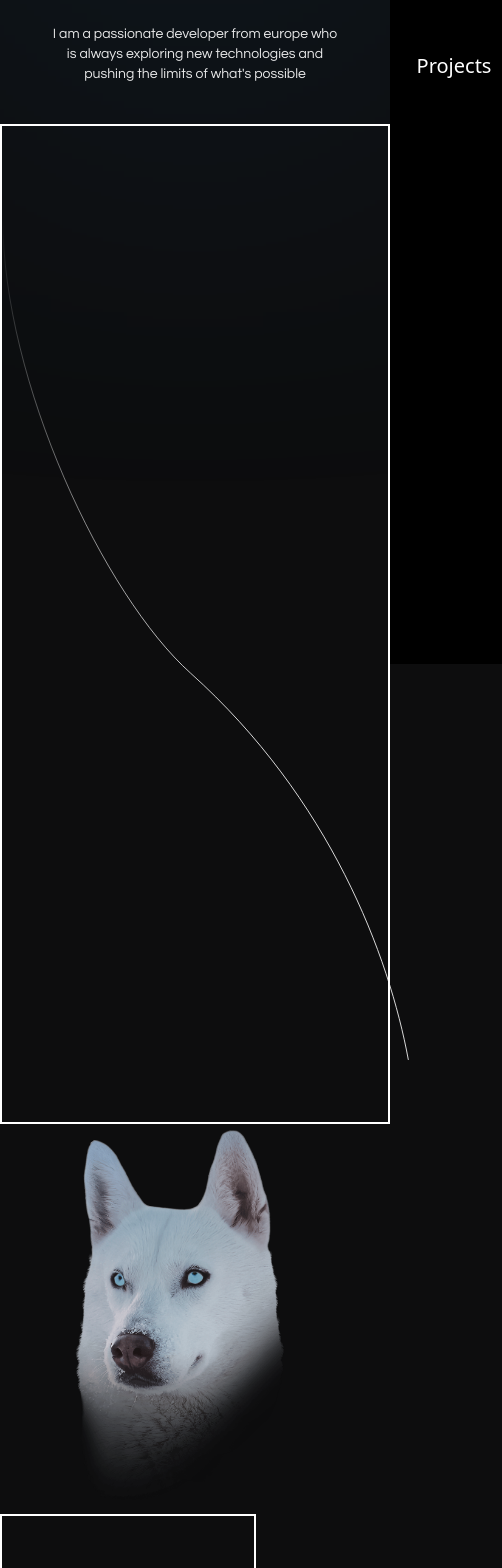
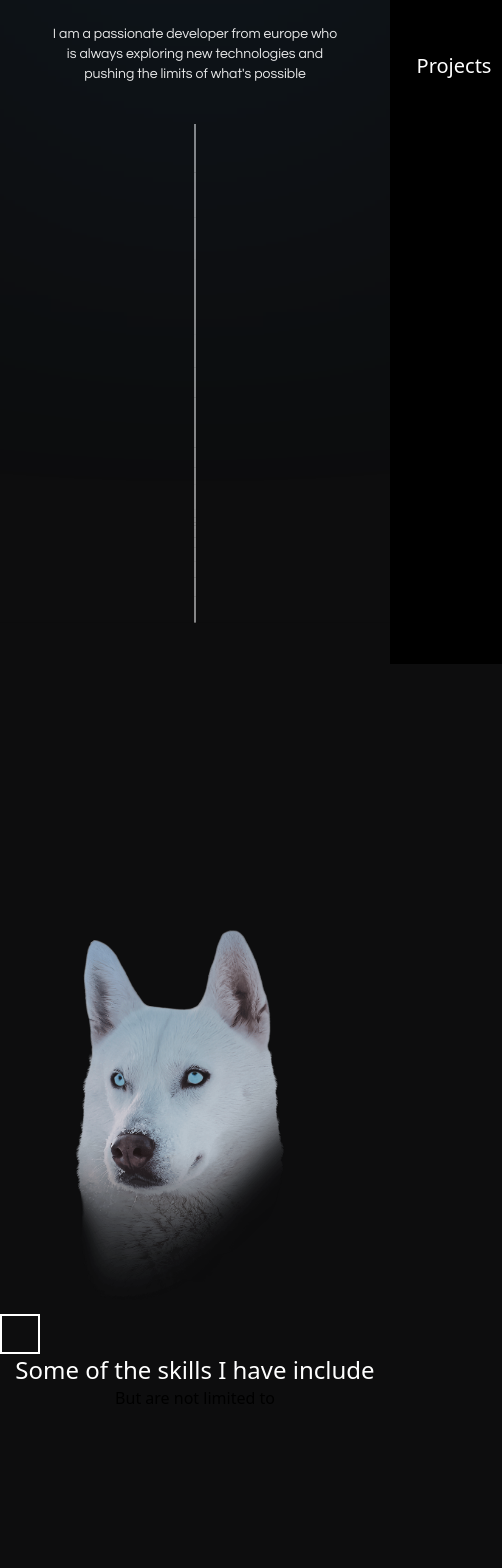
Before and after one commit to erupturatis/Personal-Website, a Next.js app: page /home in a window 390 px wide. Shown: the part 180-1748 px from the top of the page, 502 px wide, since content can reach past the window. Built offline with nearby package versions, Linux system fonts and the light colour scheme.

Commit message:
refactored line to canvas, made it responsive

```diff
--- a/src/components/home/middle/Middle.tsx
+++ b/src/components/home/middle/Middle.tsx
@@ -1,9 +1,15 @@
 import React from 'react';
+import { useEffect } from 'react';
 
 const Middle = () => {
   return (
-    <div id="huskyScrollBottom" className="w-64 h-64 border-2 border-white">
-      <div></div>
+    <div className="relative">
+      <div id="huskyScrollBottom" className=" w-10 h-10 border-2 border-white relative " />
+      <div className="w-full">
+        <div className="w-full text-center text-white text-2xl clstest">Some of the skills I have include</div>
+        <div className="w-full text-center">But are not limited to</div>
+      </div>
+      <div className="h-96"></div>
     </div>
   );
 };
--- /dev/null
+++ b/src/components/home/top/Canvas.tsx
@@ -0,0 +1,103 @@
+import { useEffect, useRef } from 'react';
+import { useState } from 'react';
+import React from 'react';
+type CanvasProps = {
+  x1: number;
+  y1: number;
+  x2: number;
+  y2: number;
+  widthP: number;
+  heightP: number;
+  accent: number;
+};
+
+const Canvas = ({ x1, y1, x2, y2, widthP, heightP, accent }: CanvasProps) => {
+  const [width, setWidth] = useState(widthP);
+
+  const stop = useRef(false);
+  const currentWidth = useRef(widthP);
+
+  const refX1 = useRef(x1);
+  const refY1 = useRef(y1);
+  const refX2 = useRef(x2);
+  const refY2 = useRef(y2);
+  const refAccent = useRef(accent);
+
+  const clipLine = useRef(0);
+
+  useEffect(() => {
+    // adds event listener for scroll
+    const handleScroll = (topY: number, bottomY: number) => {
+      const scroll = window.scrollY + (window.innerHeight * 1) / 2;
+      // getting element with id huskyScrollTop absolute coordinates
+      if (scroll > topY && scroll < bottomY) {
+        clipLine.current = ((scroll - topY) / (bottomY - topY)) * 100;
+      }
+    };
+    // gets coordinates of huskyScrollTop and huskyScrollBottom elements
+    const huskyScrollTop = document.getElementById('huskyScrollTop');
+    const huskyScrollBottom = document.querySelector('#huskyScrollBottom');
+    console.log(huskyScrollBottom);
+    let topY = 0;
+    let bottomY = 0;
+
+    if (huskyScrollTop && huskyScrollBottom) {
+      console.log(huskyScrollTop.getBoundingClientRect());
+      console.log(huskyScrollBottom.getBoundingClientRect());
+      topY = huskyScrollTop.getBoundingClientRect().top + window.scrollY;
+      bottomY = huskyScrollBottom.getBoundingClientRect().top + window.scrollY;
+    }
+    console.log(topY, bottomY);
+    window.addEventListener('scroll', () => {
+      handleScroll(topY, bottomY);
+    });
+    return () => {};
+  }, []);
+
+  useEffect(() => {
+    // creates a line from the element with id huskyScrollTop to the element with id huskyScrollBottom
+    const lineCanvas = document.getElementById('lineCanvas') as HTMLCanvasElement;
+    const ctx = lineCanvas.getContext('2d');
+    if (!ctx) return;
+    // ctx.strokeStyle = 'white';
+    // function to draw line from x1, y1 to x2, y2
+    const drawLine = (x1: number, y1: number, x2: number, y2: number, accent: number) => {
+      // console.log('drawn');
+      ctx.beginPath();
+      ctx.moveTo(x1, y1);
+      ctx.quadraticCurveTo((x2 + x1) / 2 - accent, (y2 + y1) / 2 - accent, (x2 + x1) / 2, (y2 + y1) / 2);
+      ctx.quadraticCurveTo((x2 + x1) / 2 + accent, (y2 + y1) / 2 + accent, x2, y2 - 20);
+      ctx.strokeStyle = 'white';
+
+      ctx.stroke();
+      //make line white
+    };
+    const redraw = () => {
+      ctx.clearRect(0, 0, width, heightP);
+      drawLine(refX1.current, refY1.current, refX2.current, refY2.current, refAccent.current);
+      ctx.fillStyle = '#0d0d0e';
+      // clipLine.current = 0;
+      ctx.fillRect(0, (heightP * clipLine.current) / 100, width, heightP);
+      requestAnimationFrame(redraw);
+    };
+    requestAnimationFrame(redraw);
+  }, []);
+
+  useEffect(() => {
+    // when width changes updates coordinates refs
+    refX1.current = x1;
+    refY1.current = y1;
+    refX2.current = x2;
+    refY2.current = y2;
+    refAccent.current = accent;
+  }, [widthP]);
+
+  console.log('reredender');
+  return (
+    <div>
+      <canvas id="lineCanvas" width={width} height={heightP} className="relative z-[-40]" />
+    </div>
+  );
+};
+
+export default Canvas;
--- a/src/components/home/top/Top.tsx
+++ b/src/components/home/top/Top.tsx
@@ -3,7 +3,7 @@ import { useState } from 'react';
 import { useEffect } from 'react';
 import Husky from './Husky';
 import styles from './top.module.css';
-
+import Canvas from './Canvas';
 type windowWidth = null | number;
 
 import { Montserrat, Questrial, Roboto } from 'next/font/google';
@@ -46,40 +46,6 @@ const Top = () => {
     });
   }, []);
 
-  useEffect(() => {
-    // adds event listener for scroll
-
-    // keeping values of elements with ids huskyScrollTop and huskyScrollBottom
-    const huskyScrollTop = document.getElementById('huskyScrollTop');
-    const huskyScrollBottom = document.getElementById('huskyScrollBottom');
-    let huskyScrollTopY: number;
-    let huskyScrollBottomY: number;
-
-    if (huskyScrollTop && huskyScrollBottom) {
-      console.log('got gere');
-      const huskyScrollTopRect = huskyScrollTop.getBoundingClientRect();
-      huskyScrollTopY = huskyScrollTopRect?.y + window.scrollY;
-      const huskyScrollBottomRect = huskyScrollBottom.getBoundingClientRect();
-      huskyScrollBottomY = huskyScrollBottomRect?.y + window.scrollY;
-    }
-
-    const handleScroll = (topY: number, bottomY: number, lineID: string) => {
-      const scroll = window.scrollY + (window.innerHeight * 1) / 2;
-      // getting element with id huskyScrollTop absolute coordinates
-      const line = document.getElementById(lineID);
-      console.log(line, lineID);
-      if (line && scroll > topY && scroll < bottomY) {
-        line.style.strokeDashoffset = `${(100 - ((scroll - topY) / (bottomY - topY)) * 100) * 2}%`;
-        console.log(line.style.strokeDashoffset);
-      }
-    };
-    window.addEventListener('scroll', () => {
-      handleScroll(huskyScrollTopY, huskyScrollBottomY, 'huskyLine');
-    });
-
-    return () => {};
-  }, []);
-
   return (
     <div>
       <div className={` w-full flex justify-center xl:mt-64  xl:pl-32 2xl:pl-64 xl:justify-start mb-10 mt-24 text-white text-xl`}>
@@ -117,13 +83,14 @@ const Top = () => {
         </div>
       </div>
 
-      <div className=" pl-50% h-[1000px] border-2 border-white">
-        <svg width="500" height="1100" viewBox="0 0 600 1098" fill="none" xmlns="http://www.w3.org/2000/svg">
+      {/* <div className=" pl-[450px] relative 2xl:pl-[600px] h-[800px] ">
+        {windowWidth && (
+          <svg className="absolute" width={`${(575 * windowWidth) / 1920}`} height="800" viewBox="0 0 800 1100" fill="none" xmlns="http://www.w3.org/2000/svg">
             <path
               id="huskyLine"
-            d="M1 0C1 196 122.35 452.332 226.214 545.5C441.147 738.3 496.293 993.5 497 1097"
+              d={` M1 0C1 196 122.35 452.332 226.214 545.5C441.147 738.3 ${(496.2 * windowWidth) / 1920} 993.5 ${(497 * windowWidth) / 1920} 1097 `}
               strokeDasharray={'200%'}
-            strokeDashoffset={'0%'}
+              strokeDashoffset={'200%'}
               stroke="url(#paint0_linear_96_9)"
             />
             <defs>
@@ -133,6 +100,21 @@ const Top = () => {
               </linearGradient>
             </defs>
           </svg>
+        )}
+      </div> */}
+
+      <div className="w-full h-[800px]">
+        {windowWidth && (
+          <Canvas
+            x1={windowWidth > 1536 ? 600 : windowWidth > 1280 ? 475 : windowWidth / 2}
+            y1={0}
+            x2={windowWidth / 2}
+            y2={800}
+            widthP={windowWidth}
+            heightP={800}
+            accent={windowWidth > 1280 ? windowWidth / 10 : 0}
+          />
+        )}
       </div>
 
       {windowWidth !== null ? (
--- a/src/styles/globals.css
+++ b/src/styles/globals.css
@@ -7,6 +7,7 @@
 
 body {
   background-color: #0d0d0e;
+  /* background-color: gray; */
   margin-top: 0px;
   overflow-x: hidden;
 }
```
Lines whose indentation alone changed are shown as unchanged.
